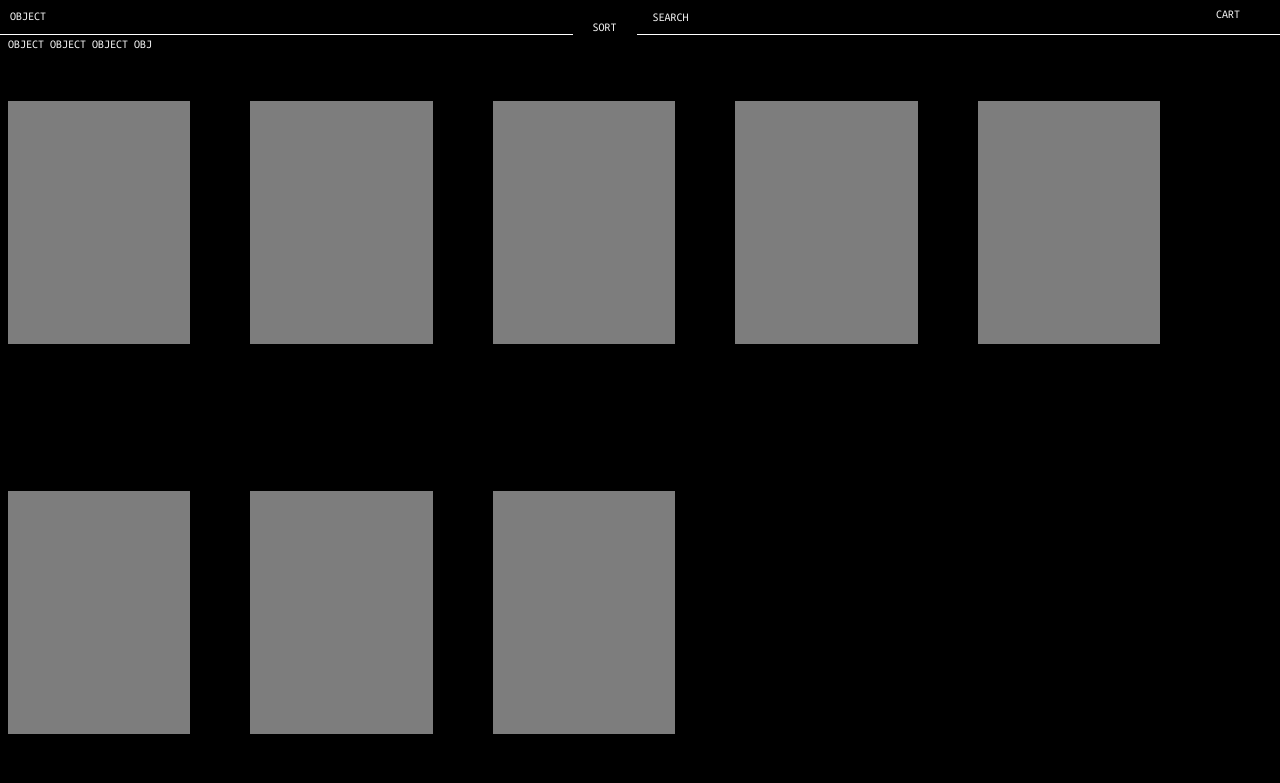
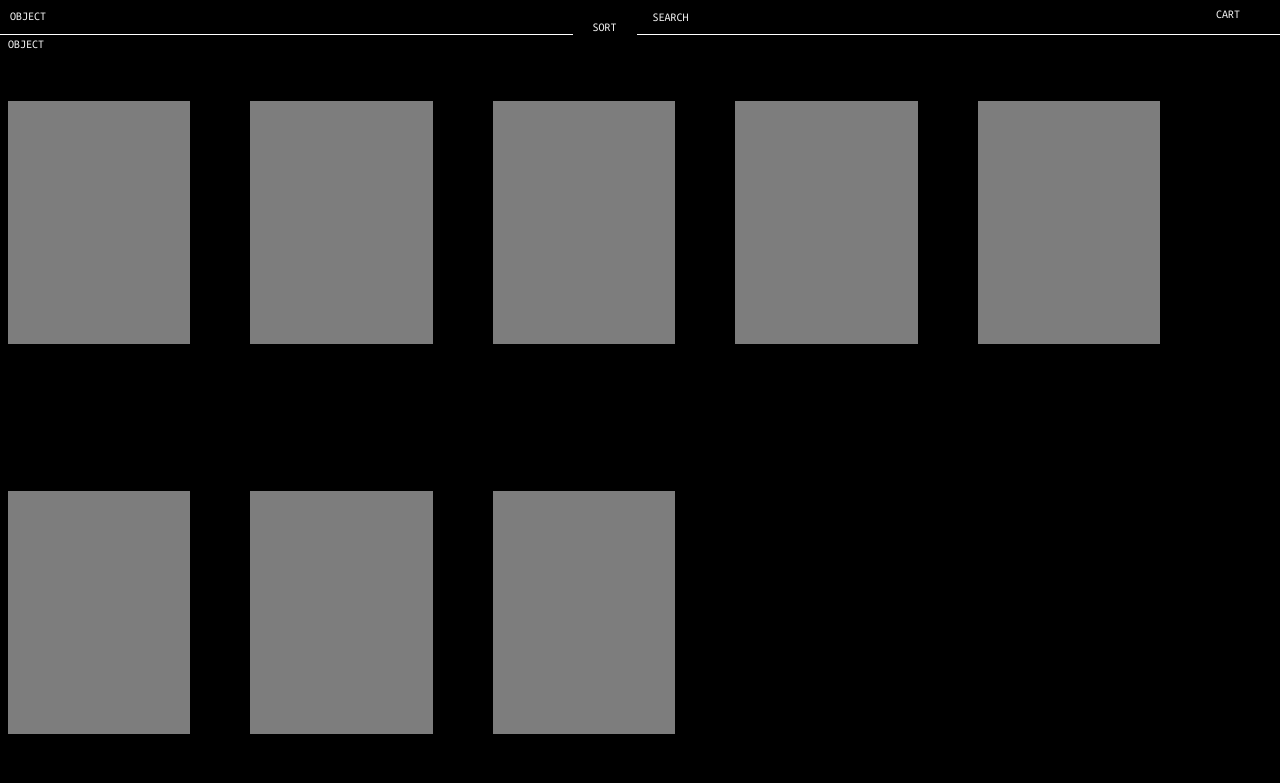
Before and after one commit to LITLEXA/object, a plain HTML site: page index.html in a window 1280 px wide. Shown: the top 783 px of the page. Drawn offline with Linux system fonts and the light colour scheme.

Commit message:
またまたテスト中

```diff
--- a/index.html
+++ b/index.html
@@ -38,7 +38,7 @@
       </header>
       <br>
       <br>
-      <p>OBJECT OBJECT OBJECT OBJ</p>
+      <p>OBJECT</p>
       <main>
         <div class="container">
         <div class="image-grid">
```
